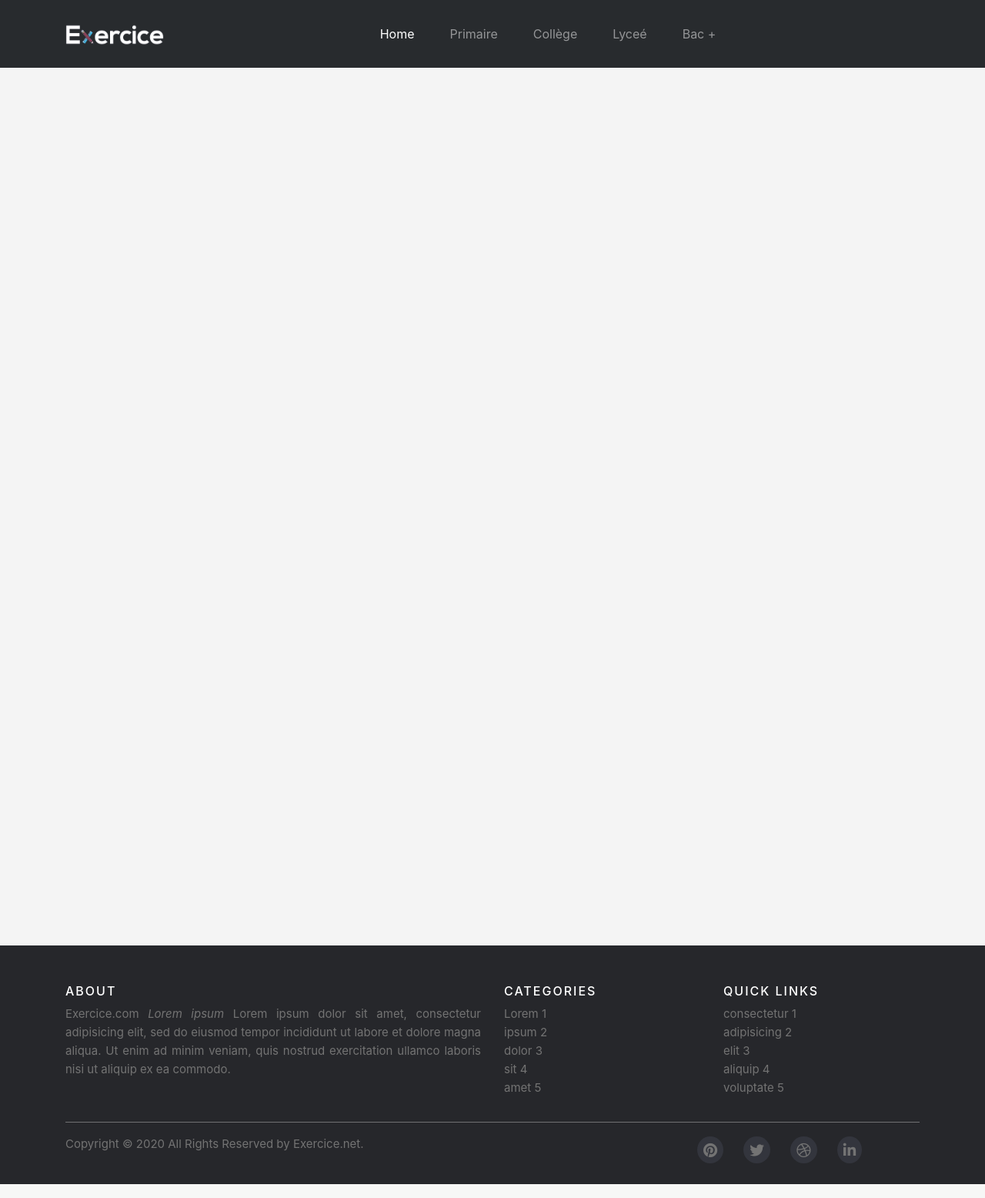
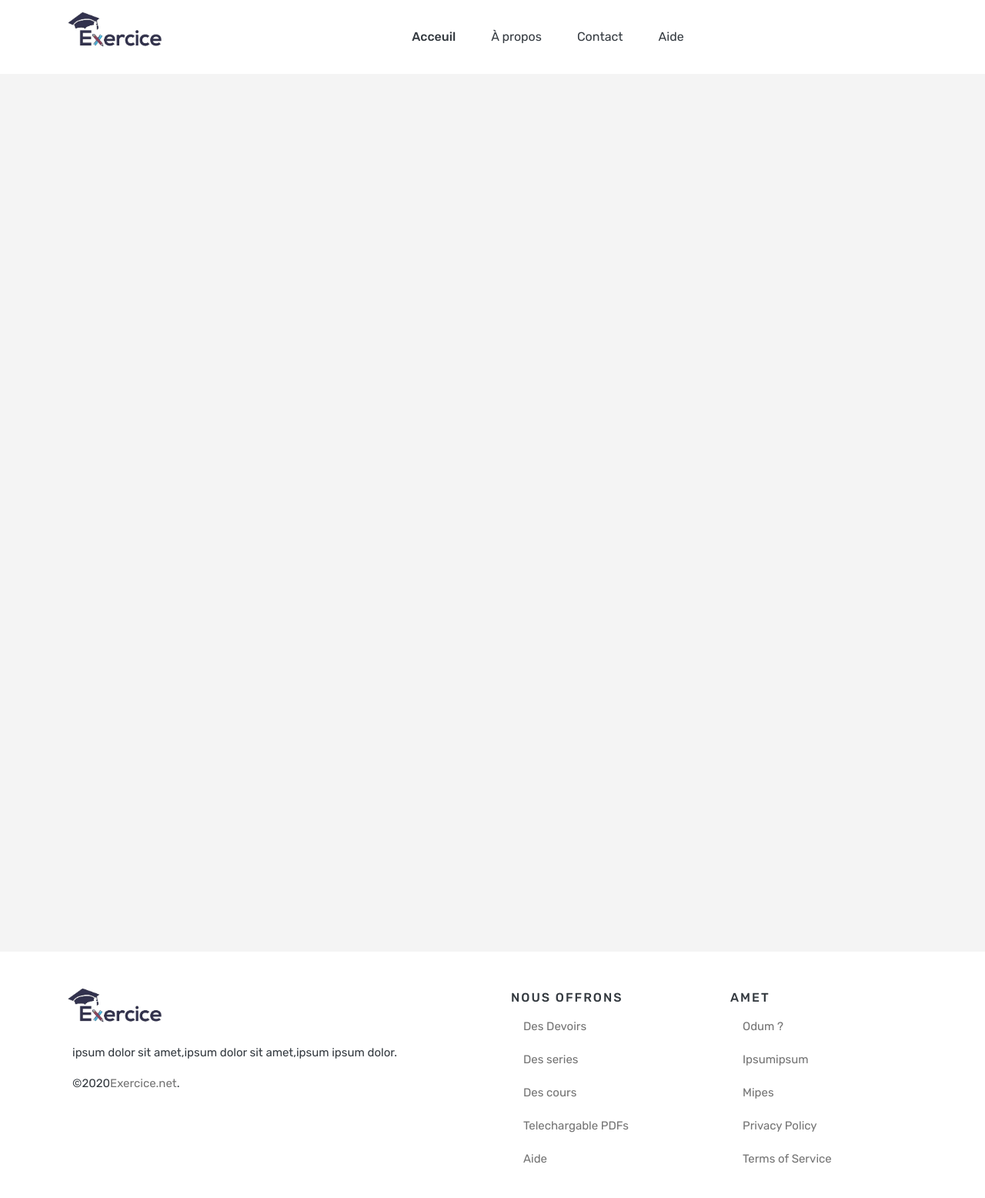
Before and after one commit to a-araari/exam, a Django app: page / in a window 1280 px wide. Shown: the whole page at 77% size. Run offline with Django 3.2, Linux system fonts and the light colour scheme; some libraries are stand-ins or nearby versions.

Commit message:
add Navbar and Footer sections

```diff
--- a/static_files/css/base.css
+++ b/static_files/css/base.css
@@ -1,4 +1,5 @@
 body {
+    font-family: 'Rubik', sans-serif;
     background: #f4f4f4;
 }
 nav {
@@ -6,7 +7,11 @@ nav {
     margin-bottom: 40px;
 }
 .navbar-nav li{
+    font-size: 16px;
     margin: 0 15px;
+}
+.navbar-nav li a{
+    font-size: 16px;
 }
 .navbar-nav .dropdown-menu {
 }
@@ -28,11 +33,11 @@ nav {
 /* Footer Styles */
 footer {
     margin-top: 100px;
-    background-color:#26272b;
+    background-color: #fff;
     padding:45px 0 20px;
     font-size:15px;
     line-height:24px;
-    color:#737373;
+    color: var(--dark);
 }
 footer hr {
     border-top-color:#bbb;
@@ -42,7 +47,7 @@ footer hr.small {
     margin:20px 0
 }
 footer h6 {
-    color:#fff;
+    color: var(--dark);
     font-size:16px;
     text-transform:uppercase;
     margin-top:5px;
@@ -54,6 +59,15 @@ footer a {
 footer a:hover {
     color:#3366cc;
     text-decoration:none;
+}
+footer ul li {
+    font-style: normal;
+    font-weight: 400;
+    line-height: 30px;
+    letter-spacing: 0em;
+    text-align: left;
+
+    margin-top: 13px;
 }
 .footer-links {
     padding-left:0;
@@ -71,51 +85,6 @@ footer a:hover {
 }
 .footer-links.inline li {
     display:inline-block
-}
-footer .social-icons {
-    text-align:right
-}
-footer .social-icons a {
-    width:40px;
-    height:40px;
-    line-height:40px;
-    margin-left:6px;
-    margin-right:0;
-    border-radius:100%;
-    background-color:#33353d;
-}
-.copyright-text {
-    margin:0;
-}
-.social-icons {
-    padding-left:0;
-    margin-bottom:0;
-    list-style:none;
-}
-.social-icons li {
-    display:inline-block;
-    margin-bottom:4px;
-    margin-right:20px;
-}
-.social-icons a {
-    width: 48px;
-    height: 48px;
-}
-.social-icons a:active,.social-icons a:focus,.social-icons a:hover {
-    color:#fff;
-    background-color:#29aafe;
-}
-.social-icons a.pinterest:hover {
-    background-color:#E60023;
-}
-.social-icons a.twitter:hover {
-    background-color:#00aced;
-}
-.social-icons a.linkedin:hover {
-    background-color:#007bb6;
-}
-.social-icons a.dribbble:hover {
-    background-color:#ea4c89;
 }
 
 /* buttons */
@@ -169,6 +138,55 @@ fieldset[disabled] .btn-primary.active {
   background-color: #ffffff;
 }
 
+.nav-link-active {
+    font-weight: 500;
+}
+
+/* ============ Navbar Background Color ============ */
+@media (max-width: 767.98px) {
+    .bg-navbar {
+        background: #35354F;
+    }
+    #down-up-navbar-btn {
+        border-color: #ffffff80;
+    }
+    #down-up-navbar-icon {
+        color: #ffffff80;
+    }
+    #nav-link-Acceuil{
+        color: #ffffffbb;
+    }
+    #nav-link-propos{
+        color: #ffffffbb;
+    }
+    #nav-link-Contact{
+        color: #ffffffbb;
+    }
+    #nav-link-Aide{
+        color: #ffffffbb;
+    }
+}
+@media (min-width: 767.98px) {
+    .bg-navbar {
+        background: #fff;
+    }
+    #down-up-navbar-btn {
+        border-color: #00000060;
+    }
+    #nav-link-Acceuil{
+        color: var(--dark);
+    }
+    #nav-link-propos{
+        color: var(--dark);
+    }
+    #nav-link-Contact{
+        color: var(--dark);
+    }
+    #nav-link-Aide{
+        color: var(--dark);
+    }
+}
+
 /* ============ desktop view ============ */
 @media all and (min-width: 992px) {
     .navbar .nav-item .dropdown-menu{ display: none; }
--- a/templates/base.html
+++ b/templates/base.html
@@ -19,6 +19,10 @@
     <!-- Base CSS -->
     <link rel="stylesheet" type="text/css" href="{% static "css/base.css" %}">
 
+    <!-- Rubik Google Fonts -->
+    <link rel="preconnect" href="https://fonts.gstatic.com">
+    <link href="https://fonts.googleapis.com/css2?family=Rubik:ital,wght@0,300;0,400;0,500;0,600;0,700;0,800;0,900;1,300;1,400;1,500;1,600;1,700;1,800;1,900&display=swap" rel="stylesheet">
+
     {% block extra_head %}
 
     {% endblock extra_head %}
@@ -29,20 +33,38 @@
 {% block body %}
     <!-- Navbar -->
     {% block navbar %}
-        <nav class="navbar navbar-expand-lg navbar-dark bg-black">
+        <nav class="navbar navbar-expand-lg navbar-light bg-navbar">
             <div class="container">
-                <a class="navbar-brand" href="#">
-                    <img src="{% static "images/dark-512px-2.png" %}" width="128px">
+                <a class="navbar-brand pb-0 pb-md-4" href="#">
+                    <img class="d-block d-md-none" src="{% static "images/dark-512px-2.png" %}" width="128px">
+                    <img class="d-none d-md-block" src="{% static "images/light-512px-2.png" %}" width="128px">
                 </a>
-                <button class="navbar-toggler" type="button" data-toggle="collapse" data-target="#navbarSupportedContent" aria-controls="navbarSupportedContent" aria-expanded="false" aria-label="Toggle navigation">
-                    <span class="navbar-toggler-icon"></span>
+                <button id="down-up-navbar-btn" class="navbar-toggler" type="button" data-toggle="collapse" data-target="#navbarSupportedContent" aria-controls="navbarSupportedContent" aria-expanded="false" aria-label="Toggle navigation">
+                    <i id="down-up-navbar-icon" class="fa fa-caret-down"></i>
                 </button>
 
-                <div class="collapse navbar-collapse bg-black" id="navbarSupportedContent">
+                <div class="collapse navbar-collapse" id="navbarSupportedContent">
                     <ul class="navbar-nav d-flex justify-content-center w-100 py-3">
-                        <li class="nav-item active">
-                            <a class="nav-link" href="#">{% translate 'Home' %}<span class="sr-only">(current)</span></a>
+                        <li class="nav-item">
+                            <a id="nav-link-Acceuil" class="nav-link nav-link-active" href="#">{% translate 'Acceuil' %}<span class="sr-only">(current)</span></a>
                         </li>
+                        <li class="nav-item">
+                            <a id="nav-link-propos" class="nav-link" href="#">{% translate 'À propos' %}</a>
+                        </li>
+                        <li class="nav-item">
+                            <a id="nav-link-Contact" class="nav-link" href="#">{% translate 'Contact' %}</a>
+                        </li>
+                        <li class="nav-item">
+                            <a id="nav-link-Aide" class="nav-link" href="#">{% translate 'Aide' %}</a>
+                        </li>
+
+                    </ul>
+                </div>
+            </div>
+        </nav>
+    {% endblock navbar %}
+
+    {% comment %}
         <li class="nav-item dropdown">
            <a class="nav-link" href="#" data-toggle="dropdown">{% translate 'Primaire' %}</a>
             <ul class="dropdown-menu">
@@ -94,12 +116,7 @@
                 <li><a class="dropdown-item" href="#">{% translate 'Bac technique' %}</a></li>
             </ul>
         </li>
-                    </ul>
-                </div>
-            </div>
-        </nav>
-    {% endblock navbar %}
-
+    {% endcomment %}
 
     <!-- Messages -->
     {% block messages %}
@@ -116,6 +133,10 @@
         </div>
     {% endblock content %}
 
+    {% comment %}
+
+    {% endcomment %}
+
 
     <!-- Footer -->
     {% block footer %}
@@ -123,58 +144,38 @@
             <div class="container">
                 <div class="row">
                     <div class="col-sm-12 col-md-6">
-                        <h6>About</h6>
-                        <p class="text-justify">Exercice.com <i> Lorem ipsum </i> Lorem ipsum dolor sit amet, consectetur adipisicing elit, sed do eiusmod tempor incididunt ut labore et dolore magna aliqua. Ut enim ad minim veniam, quis nostrud exercitation ullamco laboris nisi ut aliquip ex ea commodo.</p>
+                        <img class="" src="{% static "images/light-512px-2.png" %}" width="128px">
+                        <div class="row">
+                            <div class="col-12 mt-4 pl-4">
+                                <p>ipsum dolor sit amet,ipsum dolor sit amet,ipsum ipsum dolor.</p>
                             </div>
 
-                    <div class="col-xs-6 col-md-3">
-                        <h6>Categories</h6>
-                        <ul class="footer-links">
-                            <li><a href="#">Lorem 1</a></li>
-                            <li><a href="#">ipsum 2</a></li>
-                            <li><a href="#">dolor 3</a></li>
-                            <li><a href="#">sit 4</a></li>
-                            <li><a href="#">amet 5</a></li>
+                            <div class="col-12 pl-4">
+                                <p class="copyright-text">&copy;2020<a href="/">Exercice.net</a>.
+                                </p>
+                            </div>
+                        </div>
+                    </div>
+
+                    <div class="col-ms-6 col-md-3 pl-4">
+                        <h6>{% translate "Nous offrons" %}</h6>
+                        <ul class="footer-links pl-3">
+                            <li><a href="#">{% translate "Des Devoirs" %}</a></li>
+                            <li><a href="#">{% translate "Des series" %}</a></li>
+                            <li><a href="#">{% translate "Des cours" %}</a></li>
+                            <li><a href="#">{% translate "Telechargable PDFs" %}</a></li>
+                            <li><a href="#">{% translate "Aide" %}</a></li>
                         </ul>
                     </div>
 
-                    <div class="col-xs-6 col-md-3">
-                        <h6>Quick Links</h6>
-                        <ul class="footer-links">
-                            <li><a href="#">consectetur 1</a></li>
-                            <li><a href="#">adipisicing 2</a></li>
-                            <li><a href="#">elit 3</a></li>
-                            <li><a href="#">aliquip 4</a></li>
-                            <li><a href="#">voluptate 5</a></li>
-                        </ul>
-                    </div>
-                </div>
-
-                <hr>
-
-                </div>
-                <div class="container">
-                   <div class="row">
-                        <div class="col-md-8 col-sm-6 col-xs-12">
-                            <p class="copyright-text">Copyright &copy; 2020 All Rights Reserved by
-                                <a href="/">Exercice.net</a>.
-                            </p>
-                        </div>
-
-                        <div class="mt-2 mt-md-0 col-md-4 col-sm-6 col-xs-12">
-                            <ul class="social-icons d-flex justify-content-center">
-                                <li>
-                                    <a class="p-2 pinterest" href="#"><i class="fa fa-lg fa-pinterest"></i></a>
-                                </li>
-                                <li>
-                                    <a class="p-2 twitter" href="#"><i class="fa fa-lg fa-twitter"></i></a>
-                                </li>
-                                <li>
-                                    <a class="p-2 dribbble" href="#"><i class="fa fa-lg fa-dribbble"></i></a>
-                                </li>
-                                <li>
-                                    <a class="p-2 linkedin" href="#"><i class="fa fa-lg fa-linkedin"></i></a>
-                                </li>
+                    <div class="col-ms-6 col-md-3 pl-4">
+                        <h6>{% translate "Amet" %}</h6>
+                        <ul class="footer-links pl-3">
+                            <li><a href="#">{% translate "Odum ? " %}</a></li>
+                            <li><a href="#">{% translate "Ipsumipsum" %}</a></li>
+                            <li><a href="#">{% translate "Mipes" %}</a></li>
+                            <li><a href="#">{% translate "Privacy Policy" %}</a></li>
+                            <li><a href="#">{% translate "Terms of Service" %}</a></li>
                         </ul>
                     </div>
                 </div>
```
Also changed, not shown: static_files/images/Logo-Normal.png (added). Lines whose indentation alone changed are shown as unchanged.
